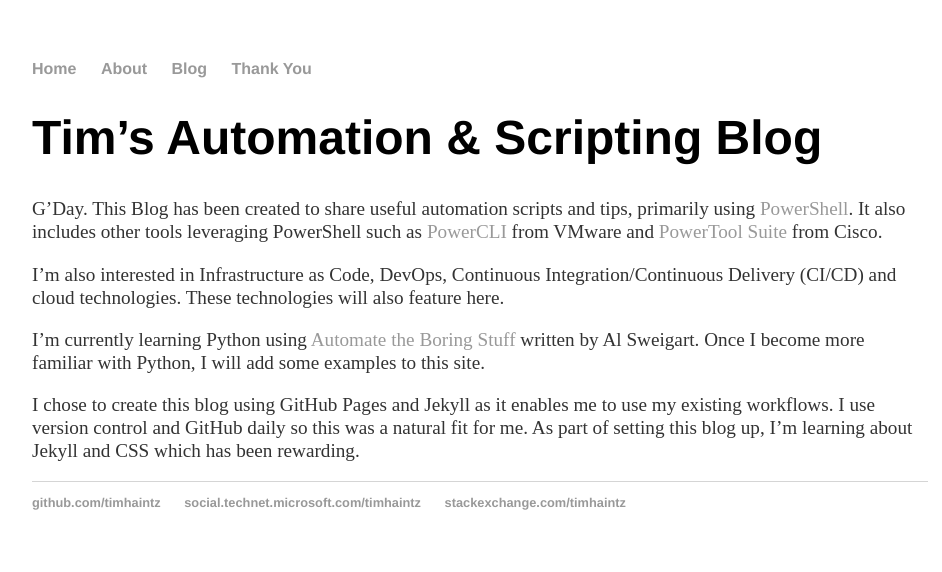
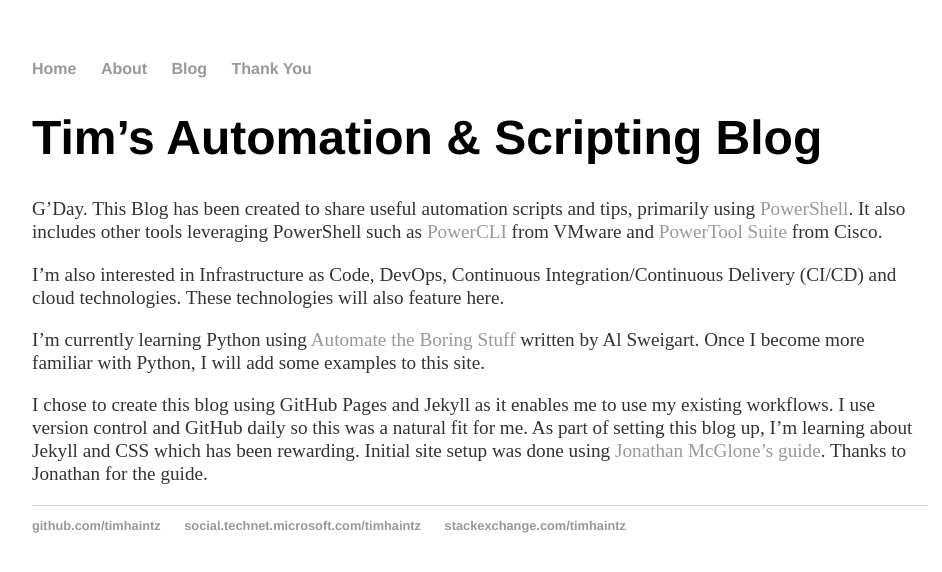
Before and after one commit to timhaintz/timhaintz.github.io, a Jekyll site: the page built from index.md, in a window 1280 px wide. Shown: the top 572 px of the page, without its empty margins (160-1102 px from the left). Built offline with Jekyll 4.4.1, drawn with Linux system fonts in a browser that asks for light colours.

Commit message:
Update index.md

```diff
--- a/index.md
+++ b/index.md
@@ -10,4 +10,4 @@
 
 I'm currently learning Python using [Automate the Boring Stuff](https://automatetheboringstuff.com/) written by Al Sweigart. Once I become more familiar with Python, I will add some examples to this site.
 
-I chose to create this blog using GitHub Pages and Jekyll as it enables me to use my existing workflows. I use version control and GitHub daily so this was a natural fit for me. As part of setting this blog up, I'm learning about Jekyll and CSS which has been rewarding.
+I chose to create this blog using GitHub Pages and Jekyll as it enables me to use my existing workflows. I use version control and GitHub daily so this was a natural fit for me. As part of setting this blog up, I'm learning about Jekyll and CSS which has been rewarding. Initial site setup was done using [Jonathan McGlone's guide](http://jmcglone.com/guides/github-pages/). Thanks to Jonathan for the guide.
```
